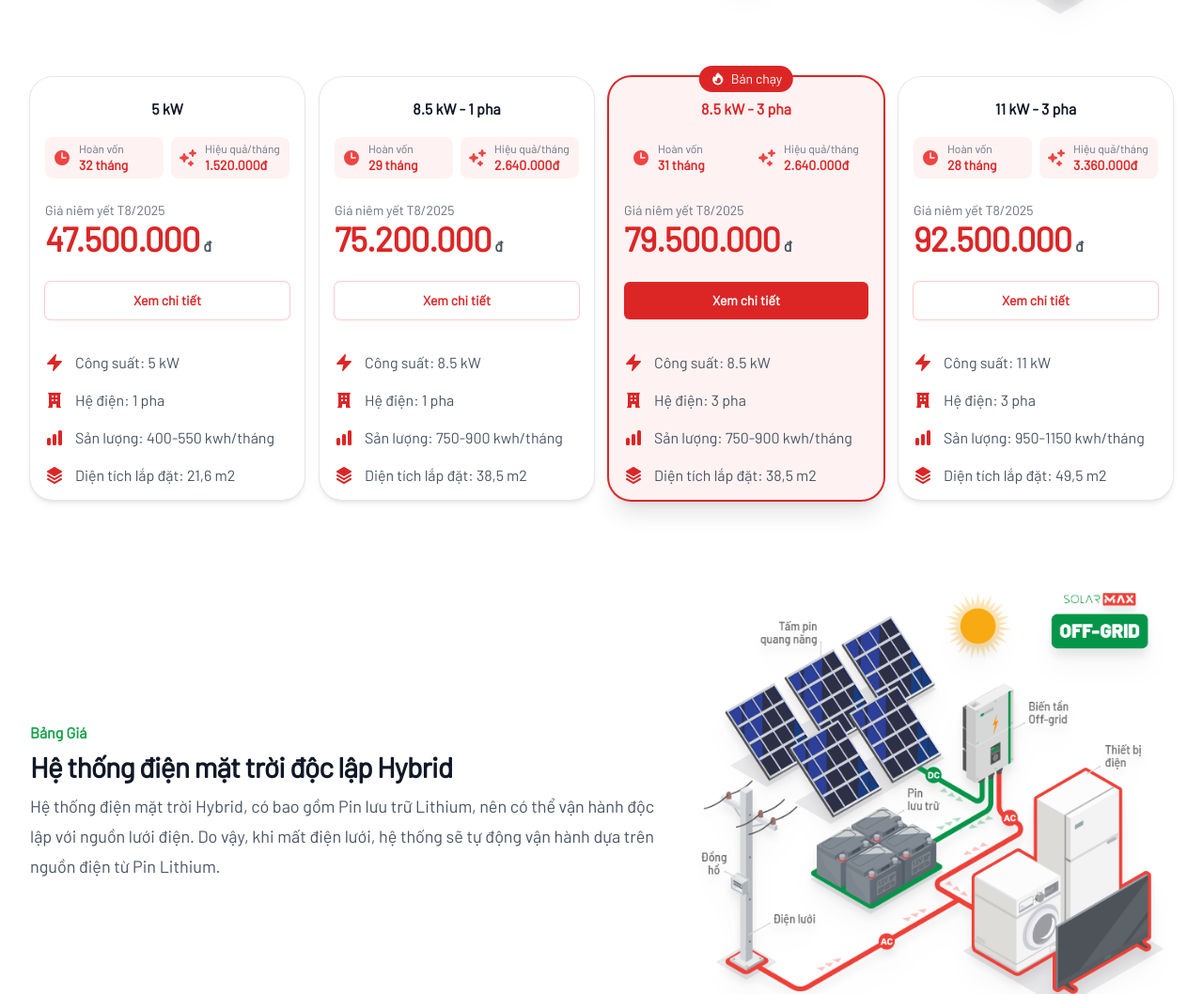
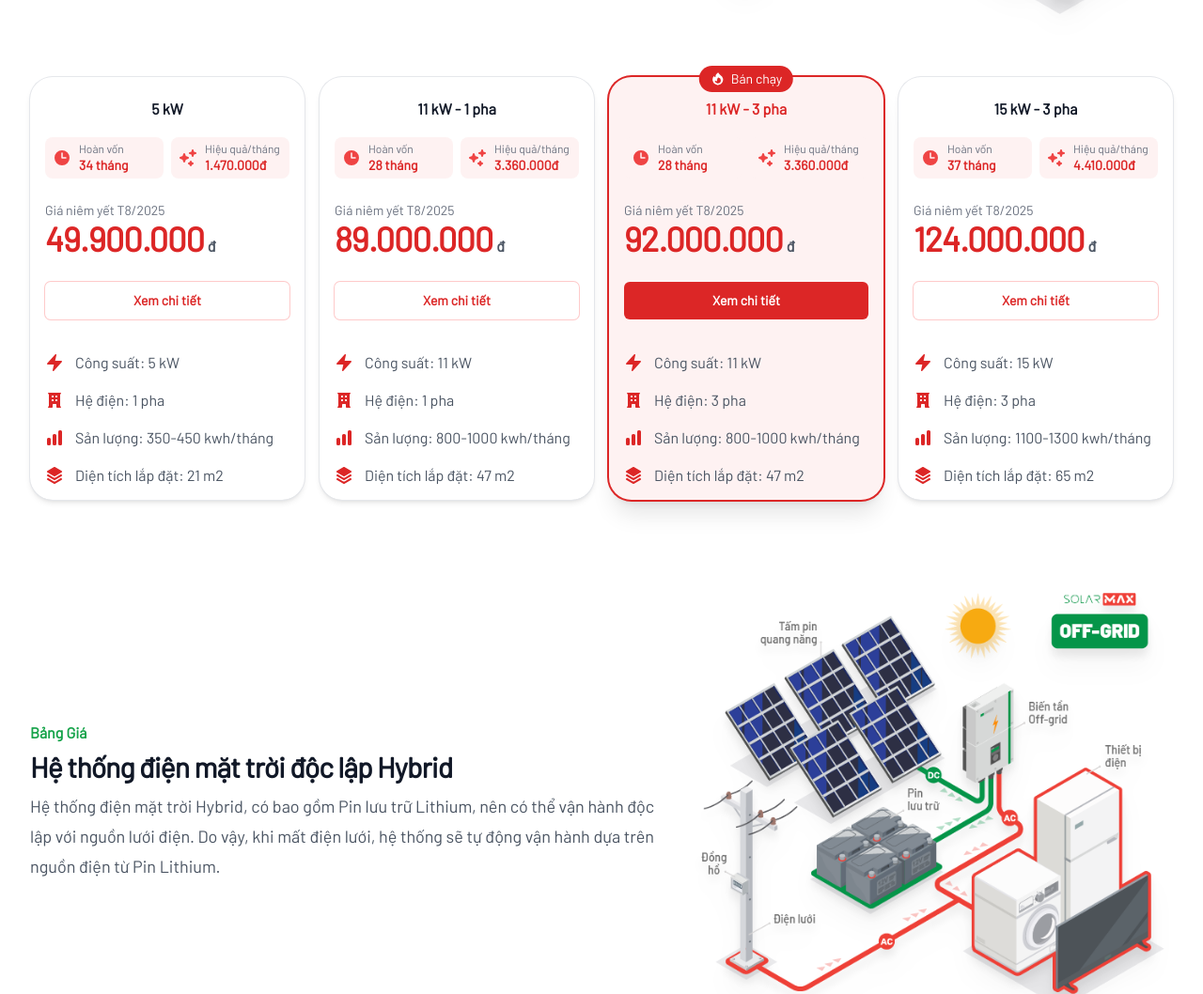
Before and after one commit to slmcompany/slmsolar.com, an Astro site: page /he-gia-dinh in a window 1280 px wide. Shown: the part 1642-2700 px from the top of the page at 94% size. Built offline with nearby package versions, Linux system fonts and the light colour scheme; Astro itself is replaced by a stand-in of ours; a web font is replaced by a local one; what fluid-tailwind would draw is missing.

Commit message:
fix: config price

```diff
--- a/src/components/hegiadinh/combogiadinh.tsx
+++ b/src/components/hegiadinh/combogiadinh.tsx
@@ -18,73 +18,75 @@ const frequencies = [
   { value: 'ongrid', label: 'Hệ Bám Tải', priceSuffix: 'đ' },
   { value: 'hybrid', label: 'Hệ Hybrid', priceSuffix: 'đ' },
 ] as const
-
 const ongridTiers = [
   {
     name: '5 kW',
     id: 'tier-5',
-    href: '/goi-san-pham/he-gia-dinh/on-grid/on-grid-1p-ja-55-invt-5',
-    price: '47.500.000',
+    href: '#',
+    price: '49.900.000',
     priceSuffix: 'đ',
-    hoiVon: 'Hoàn vốn: 32 tháng',
-    hieuQua: 'Hiệu quả/tháng: 1.520.000đ',
-    description: 'On-Grid | 1 pha | JA 50 | Invt 50',
+    hoiVon: 'Hoàn vốn: 34 tháng',
+    hieuQua: 'Hiệu quả/tháng: 1.470.000đ',
+    description: 'On-Grid | 1 pha | JA 600 | Invt 50',
     features: [
       'Công suất: 5 kW',
       'Hệ điện: 1 pha',
-      'Sản lượng: 400-550 kwh/tháng',
-      'Diện tích lắp đặt: 21,6 m2'
+      'Sản lượng: 350-450 kwh/tháng',
+      'Diện tích lắp đặt: 21 m2'
+
     ],
     mostPopular: false,
   },
   {
-    name: '8.5 kW - 1 pha',
-    id: 'tier-8.5-1p',
-    href: 'goi-san-pham/he-gia-dinh/on-grid/on-grid-1p-ja-87-invt-10',
-    price: '75.200.000',
+    name: '11 kW - 1 pha',
+    id: 'tier-11-1p',
+    href: '#',
+    price: '89.000.000',
     priceSuffix: 'đ',
-    hoiVon: 'Hoàn vốn: 29 tháng',
-    hieuQua: 'Hiệu quả/tháng: 2.640.000đ',
+    hoiVon: 'Hoàn vốn: 28 tháng',
+    hieuQua: 'Hiệu quả/tháng: 3.360.000đ',
     description: 'On-Grid | 1 pha | JA 85 | Invt 85',
     features: [
-      'Công suất: 8.5 kW',
+      'Công suất: 11 kW',
       'Hệ điện: 1 pha',
-      'Sản lượng: 750-900 kwh/tháng',
-      'Diện tích lắp đặt: 38,5 m2'
+      'Sản lượng: 800-1000 kwh/tháng',
+      'Diện tích lắp đặt: 47 m2'
+
     ],
     mostPopular: false,
   },
   {
-    name: '8.5 kW - 3 pha',
-    id: 'tier-8.5-3p',
-    href: 'goi-san-pham/he-gia-dinh/on-grid/on-grid-3p-ja-87-invt-10',
-    price: '79.500.000',
+    name: '11 kW - 3 pha',
+    id: 'tier-11-3p',
+    href: '#',
+    price: '92.000.000',
     priceSuffix: 'đ',
-    hoiVon: 'Hoàn vốn: 31 tháng',
-    hieuQua: 'Hiệu quả/tháng: 2.640.000đ',
+    hoiVon: 'Hoàn vốn: 28 tháng',
+    hieuQua: 'Hiệu quả/tháng: 3.360.000đ',
     description: 'On-Grid | 3 pha | JA 85 | Invt 85',
     features: [
-      'Công suất: 8.5 kW',
+      'Công suất: 11 kW',
       'Hệ điện: 3 pha',
-      'Sản lượng: 750-900 kwh/tháng',
-      'Diện tích lắp đặt: 38,5 m2'
+      'Sản lượng: 800-1000 kwh/tháng',
+      'Diện tích lắp đặt: 47 m2'
+
     ],
     mostPopular: true,
   },
   {
-    name: '11 kW - 3 pha',
-    id: 'tier-11-3p',
-    href: 'goi-san-pham/he-gia-dinh/on-grid/on-grid-3p-ja-133-invt-15',
-    price: '92.500.000',
+    name: '15 kW - 3 pha',
+    id: 'tier-15-3p',
+    href: '#',
+    price: '124.000.000',
     priceSuffix: 'đ',
-    hoiVon: 'Hoàn vốn: 28 tháng',
-    hieuQua: 'Hiệu quả/tháng: 3.360.000đ',
+    hoiVon: 'Hoàn vốn: 37 tháng',
+    hieuQua: 'Hiệu quả/tháng: 4.410.000đ',
     description: 'On-Grid | 3 pha | JA 110 | Invt 110',
     features: [
-      'Công suất: 11 kW',
+      'Công suất: 15 kW',
       'Hệ điện: 3 pha',
-      'Sản lượng: 950-1150 kwh/tháng',
-      'Diện tích lắp đặt: 49,5 m2'
+      'Sản lượng: 1100-1300  kwh/tháng',
+      'Diện tích lắp đặt: 65 m2'
     ],
     mostPopular: false,
   },
@@ -94,76 +96,79 @@ const hybridTiers = [
   {
     name: '5 kW',
     id: 'tier-5',
-    href: 'goi-san-pham/he-gia-dinh/hybrid/hybrid-1p-ja-52-solis-5-easyway-5',
-    price: '83.300.000',
+    href: '#',
+    price: '84.000.000',
     priceSuffix: 'đ',
-    hoiVon: 'Hoàn vốn: 48 tháng',
-    hieuQua: 'Hiệu quả/tháng: 1.760.000đ',
+    hoiVon: 'Hoàn vốn: 50 tháng',
+    hieuQua: 'Hiệu quả/tháng: 1.680.000đ',
+
     description: 'Off-Grid | 1 pha | JA 50 | solis 50 | easyway 50',
     features: [
       'Công suất: 5 kW',
       'Hệ điện: 1 pha',
       'Pin lưu trữ Lithium',
-      'Sản lượng: 500-600 kwh/tháng',
-      'Diện tích lắp đặt: 21,6 m2'
+      'Sản lượng: 400-600 kwh/tháng',
+      'Diện tích lắp đặt: 21 m2'
+
     ],
     mostPopular: false,
   },
   {
     name: '11 kW - 1 pha',
     id: 'tier-11-1p',
-    href: 'goi-san-pham/he-gia-dinh/hybrid/hybrid-1p-ja-110-solis-11-easyway-5',
-    price: '131.500.000',
+    href: '#',
+    price: '158.900.000',
     priceSuffix: 'đ',
-    hoiVon: 'Hoàn vốn: 35 tháng',
-    hieuQua: 'Hiệu quả/tháng: 3.840.000đ',
+    hoiVon: 'Hoàn vốn: 31 tháng',
+    hieuQua: 'Hiệu quả/tháng: 3.700.000đ',
     description: 'Off-Grid | 1 pha | JA 110 | solis 110 | easyway 50',
     features: [
       'Công suất: 11 kW',
       'Hệ điện: 1 pha',
       'Pin lưu trữ Lithium',
-      'Sản lượng: 1100-1300 kwh/tháng',
-      'Diện tích lắp đặt: 49,5 m2'
+      'Sản lượng: 900-1200 kwh/tháng',
+      'Diện tích lắp đặt: 47 m2'
     ],
     mostPopular: false,
   },
   {
-    name: '11 kW - 3 pha áp thấp',
-    id: 'tier-11-3p-low',
-    href: 'goi-san-pham/he-gia-dinh/hybrid/off-grid-3p-ja-110-deye-12-easyway-5-ap-thap',
-    price: '152.200.000',
+    name: '15 kW - 3 pha áp thấp',
+    id: 'tier-15-3p-low',
+    href: '#',
+    price: '204.500.000',
     priceSuffix: 'đ',
-    hoiVon: 'Hoàn vốn: 40 tháng',
-    hieuQua: 'Hiệu quả/tháng: 3.840.000đ',
+    hoiVon: 'Hoàn vốn: 42 tháng',
+    hieuQua: 'Hiệu quả/tháng: 5.040.000đ',
     description: 'Off-Grid | 3 pha | JA 110 | Solis 120 | easyway 50 - Áp thấp',
     features: [
-      'Công suất: 11 kW',
+      'Công suất: 15 kW',
       'Hệ điện: 3 pha áp thấp',
       'Pin lưu trữ Lithium',
-      'Sản lượng: 1100-1300 kwh/tháng',
-      'Diện tích lắp đặt: 49,5 m2'
+      'Sản lượng: 1200-1450 kwh/tháng',
+      'Diện tích lắp đặt: 65 m2'
+    ],
+    mostPopular: false,
+  },
+  {
+    name: '15 kW - 3 pha áp cao',
+    id: 'tier-15-3p-high',
+    href: '#',
+    price: '228.900.000',
+    priceSuffix: 'đ',
+    hoiVon: 'Hoàn vốn: 42 tháng',
+    hieuQua: 'Hiệu quả/tháng: 5.040.000đ',
+    description: 'Off-Grid | 3 pha | JA 110 | Solis 100 | easyway 100 - Áp cao',
+    features: [
+      'Công suất: 15 kW',
+      'Hệ điện: 3 pha áp cao',
+      'Pin lưu trữ Lithium',
+      'Sản lượng: 1200-1600 kwh/tháng',
+      'Diện tích lắp đặt: 65 m2'
     ],
     mostPopular: true,
   },
-  {
-    name: '11 kW - 3 pha áp cao',
-    id: 'tier-11-3p-high',
-    href: 'goi-san-pham/he-gia-dinh/hybrid/off-grid-3p-ja-110-solis-10-easyway-10-ap-cao',
-    price: '183.500.000',
-    priceSuffix: 'đ',
-    hoiVon: 'Hoàn vốn: 48 tháng',
-    hieuQua: 'Hiệu quả/tháng: 3.840.000đ',
-    description: 'Off-Grid | 3 pha | JA 110 | Solis 100 | easyway 100 - Áp cao',
-    features: [
-      'Công suất: 11 kW',
-      'Hệ điện: 3 pha áp cao',
-      'Pin lưu trữ Lithium',
-      'Sản lượng: 1100-1300 kwh/tháng',
-      'Diện tích lắp đặt: 49,5 m2'
-    ],
-    mostPopular: false,
-  },
 ]
+
 
 const descriptions = {
   ongrid: {
```
